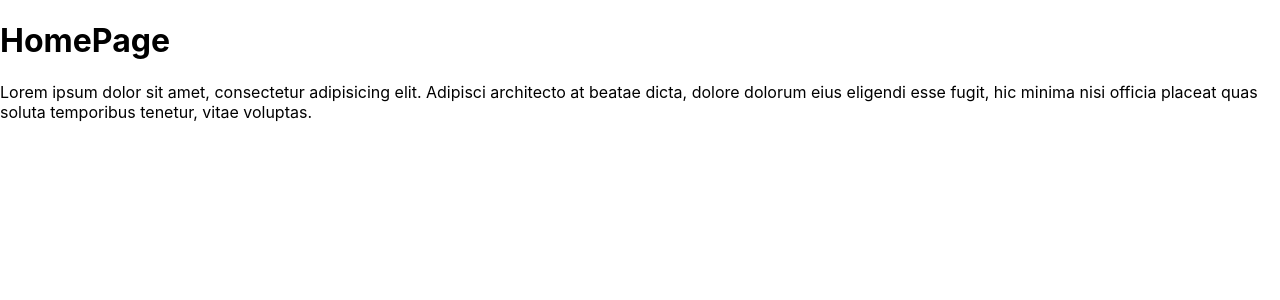
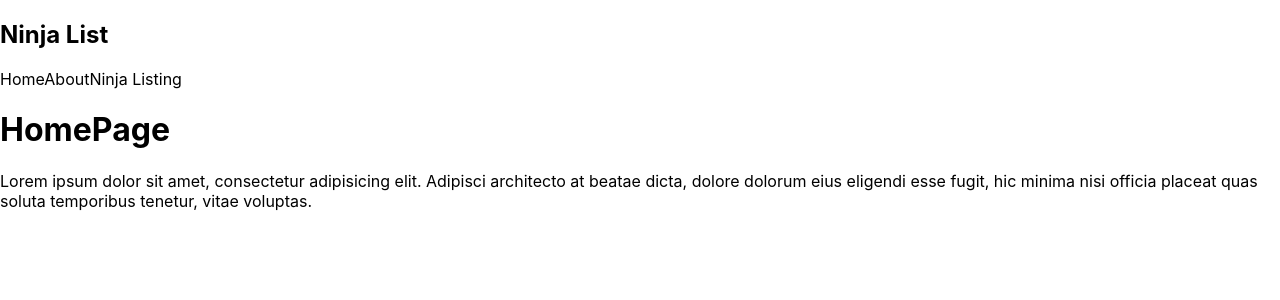
Before and after one commit to Asensanjula/nextsample, a Next.js app: page / in a window 1280 px wide. Shown: the top 300 px of the page. Built offline with nearby package versions, Linux system fonts and the light colour scheme.

Commit message:
info: add navbar with Links

```diff
--- /dev/null
+++ b/components/Navbar.js
@@ -0,0 +1,19 @@
+import React from 'react';
+import Link from "next/link";
+
+function Navbar(props) {
+    return (
+        <nav>
+            <div className="logo">
+                <h1>Ninja List</h1>
+            </div>
+            <div className="navLinks">
+                <Link href="/"><a>Home</a></Link>
+                <Link href="/about"><a>About</a></Link>
+                <Link href="/ninjas"><a>Ninja Listing</a></Link>
+            </div>
+        </nav>
+    );
+}
+
+export default Navbar;
--- a/pages/index.js
+++ b/pages/index.js
@@ -1,8 +1,10 @@
 import React from "react";
+import Navbar from "../components/Navbar";
 
 export default function Home() {
     return (
         <div>
+            <Navbar/>
             <h1>HomePage</h1>
             <p>Lorem ipsum dolor sit amet, consectetur adipisicing elit. Adipisci architecto at beatae dicta, dolore
                 dolorum eius eligendi esse fugit, hic minima nisi officia placeat quas soluta temporibus tenetur, vitae
```
Also changed, not shown: pages/ninjas/index.js (added, +11 -0 lines).
